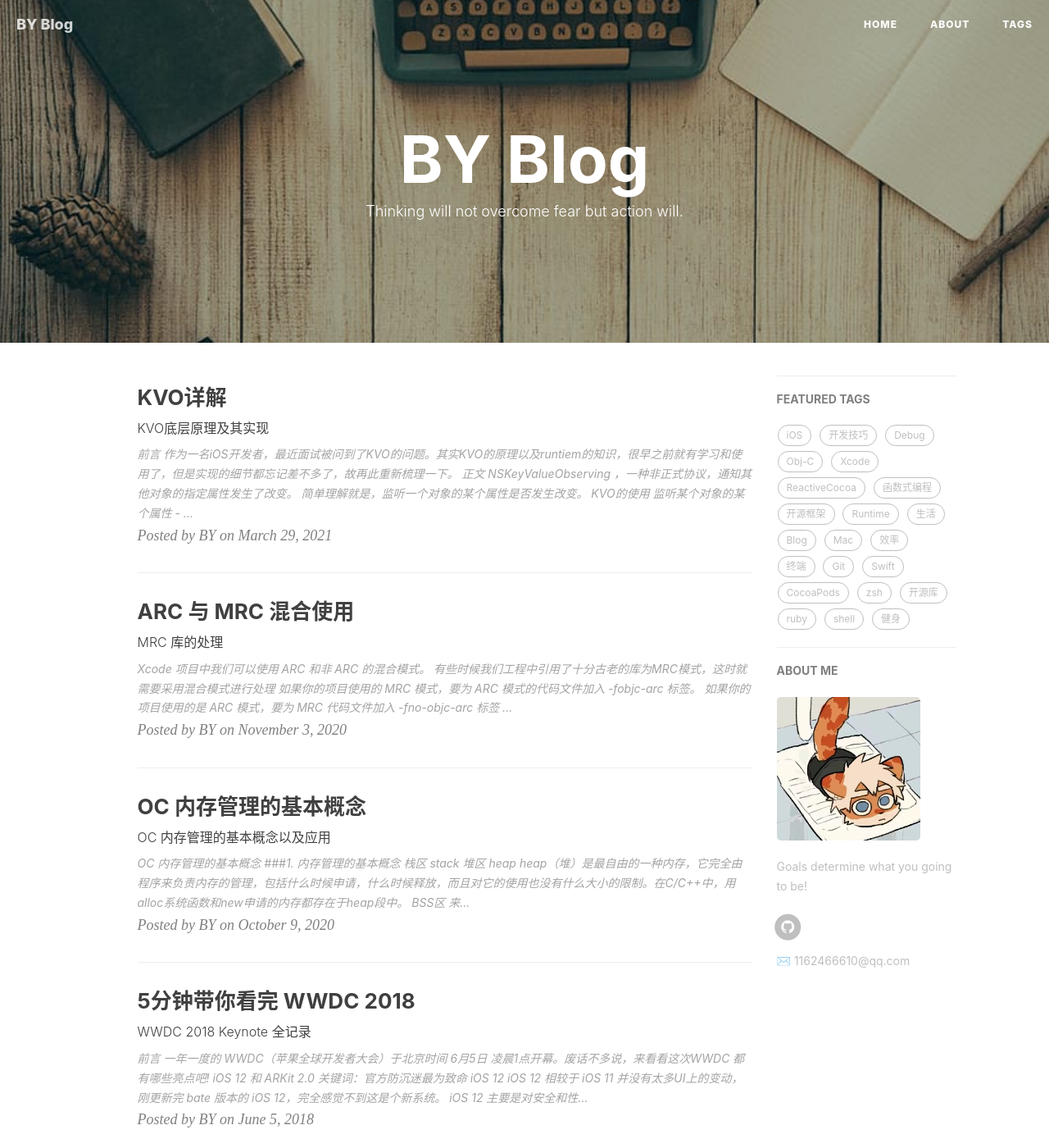
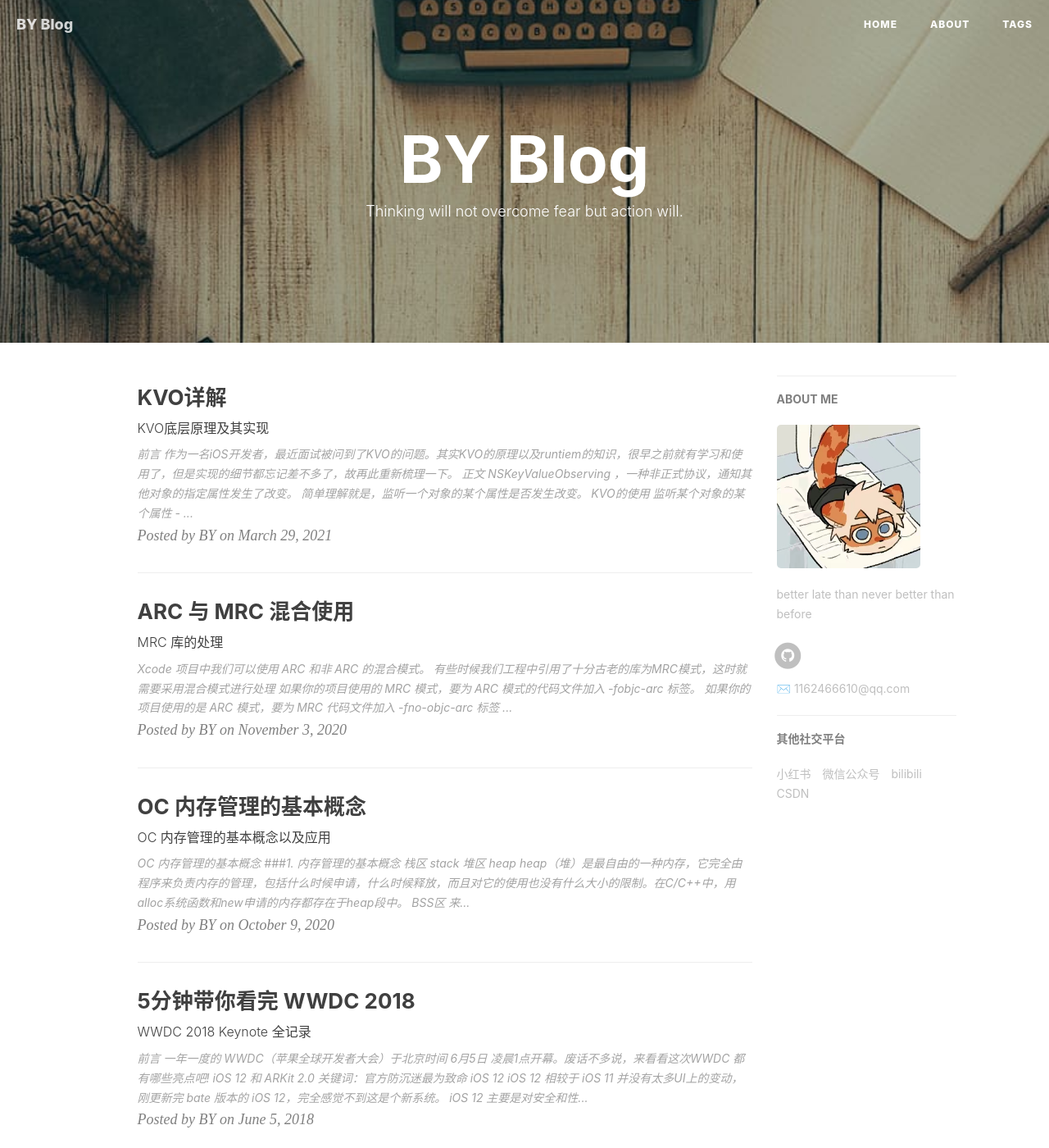
Before and after one commit to submato/wang-zhiyang.github.io, a Jekyll site: the page built from index.html, in a window 1280 px wide and 1400 px high. Shown: the whole window at 82% size. Built offline with Jekyll 4.4.1, drawn with Linux system fonts in a browser that asks for light colours; nearby versions of some CDN libraries; the list of posts is cut into pages by our own code; comment, search, counter and statistics services are not loaded.

Commit message:
fix other_link

```diff
--- a/_config.yml
+++ b/_config.yml
@@ -11,19 +11,18 @@ github_repo: "https://github.com/wang-zhiyang/wang-zhiyang.github.io" # you code
 
 # Sidebar settings
 sidebar: true                           # whether or not using Sidebar.
-sidebar-about-description: "Goals determine what you going to be!"
+sidebar-about-description: "better late than never
+better than before"
 sidebar-avatar: /img/profile.jpg      # use absolute URL, seeing it's used in both `/` and `/about/`
 
 
 
 # SNS settings
 RSS: false
-# weibo_username:     qiubaiying
-#zhihu_username:     qiubaiying
+# weibo_username:     wangzhiyang
+#zhihu_username:     wangzhiyang
 github_username:    wang-zhiyang
-#facebook_username:  baiying.qiu.7
 #jianshu_username:   e71990ada2fd
-#twitter_username:   qiubaiying
 
 
 
@@ -61,12 +60,12 @@ kramdown:
 
 # Gitalk
 gitalk:
-  enable: true    #是否开启Gitalk评论
-  clientID: f2c84e7629bb1446c1a4                            #生成的clientID
-  clientSecret: ca6d6139d1e1b8c43f8b2e19492ddcac8b322d0d    #生成的clientSecret
-  repo: qiubaiying.github.io    #仓库名称
-  owner: qiubaiying    #github用户名
-  admin: qiubaiying
+  enable: false    #是否开启Gitalk评论
+  clientID:                             #生成的clientID
+  clientSecret:     #生成的clientSecret
+  repo:     #仓库名称
+  owner:     #github用户名
+  admin:
   distractionFreeMode: true #是否启用类似FB的阴影遮罩
 
 
@@ -78,14 +77,14 @@ ba_track_id: b50bf2b12b5338a1845e33832976fd68
 
 # Google Analytics
 ga_track_id: 'UA-90855596-1'            # Format: UA-xxxxxx-xx
-ga_domain: qiubaiying.top               # 默认的是 auto, 这里我是自定义了的域名，你如果没有自己的域名，需要改成auto
+ga_domain: auto               # 默认的是 auto, 这里我是自定义了的域名，你如果没有自己的域名，需要改成auto
 
 
 
 
 
 # Featured Tags
-featured-tags: true                     # 是否使用首页标签
+featured-tags: false                     # 是否使用首页标签
 featured-condition-size: 1              # 相同标签数量大于这个数，才会出现在首页
 
 
--- a/_layouts/page.html
+++ b/_layouts/page.html
@@ -49,7 +49,7 @@ layout: default
                 </section>
                 {% endif %}
 
-                <!-- Friends Blog -->
+                <!-- other_links -->
                 {% if site.other_links %}
                 <hr>
                 <h5>其他社交平台</h5>
@@ -190,13 +190,13 @@ layout: default
                         {% endif %}
                     </div>
                 </section>
-                <!-- Friends Blog -->
-                {% if site.friends %}
+                <!-- other_links Blog -->
+                {% if site.other_links %}
                 <hr>
-                <h5>FRIENDS</h5>
+                <h5>其他社交平台</h5>
                 <ul class="list-inline">
-                    {% for friend in site.friends %}
-                        <li><a href="{{friend.href}}">{{friend.title}}</a></li>
+                    {% for other_link in site.other_links %}
+                        <li><a href="{{other_link.href}}">{{other_link.title}}</a></li>
                     {% endfor %}
                 </ul>
                 {% endif %}
```
